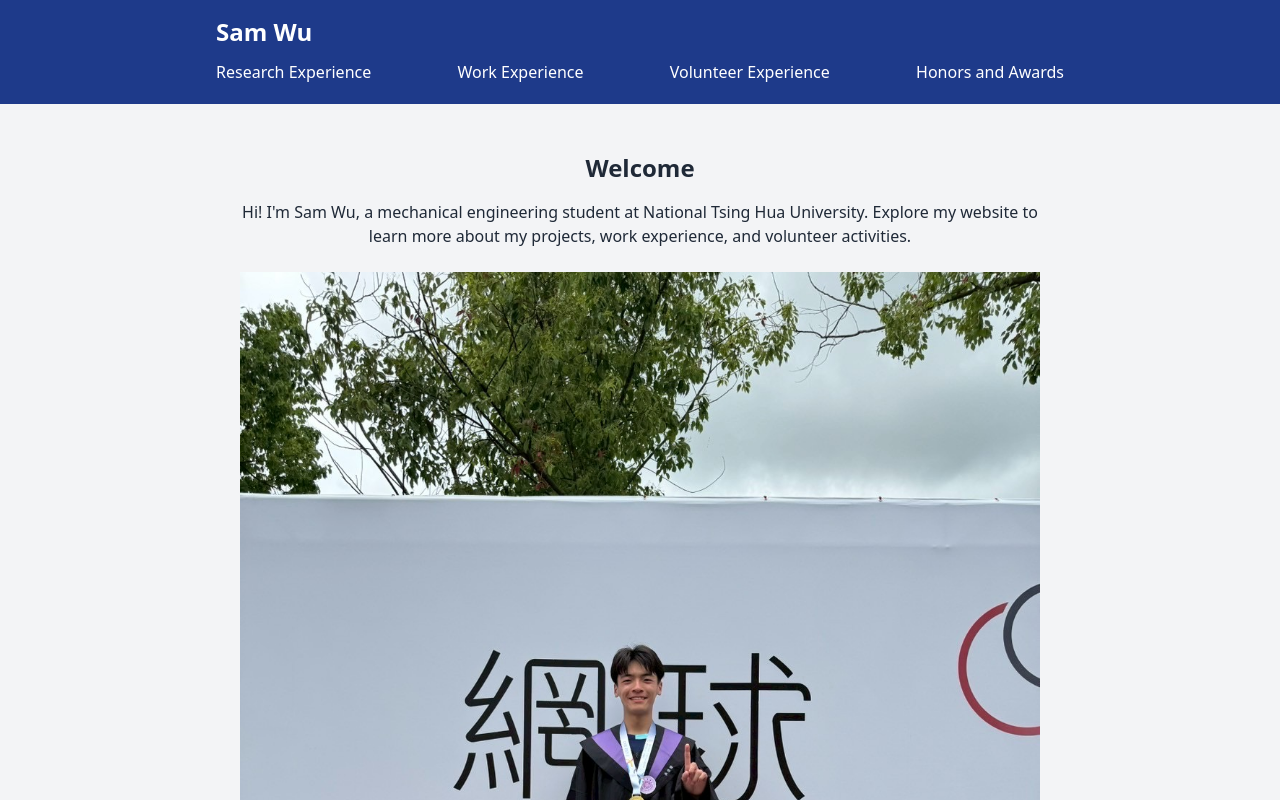
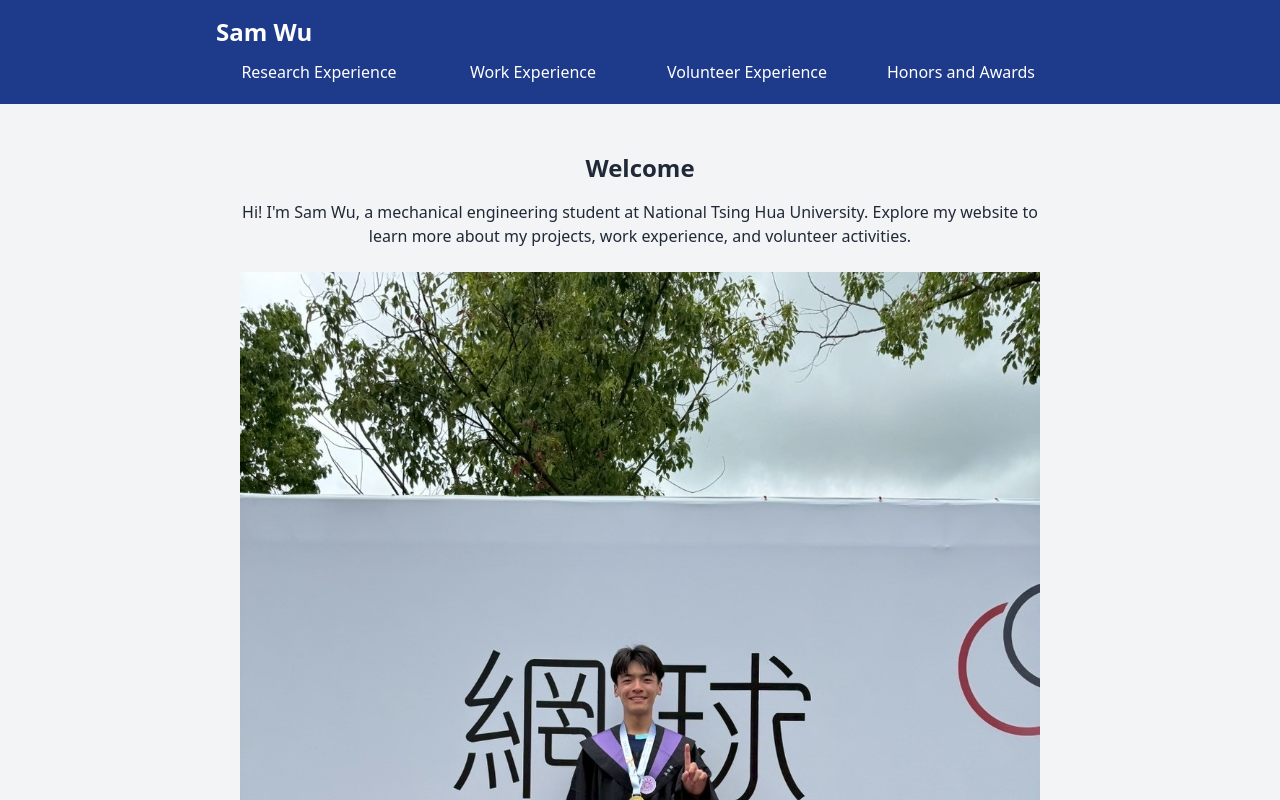
Before and after one commit to samwu0217/samwu0217.github.io, a plain HTML site: page index.html in a window 1280 px wide. Shown: the top 800 px of the page. Drawn offline with nearby package versions, Linux system fonts and the light colour scheme.

Commit message:
Update index.html

```diff
--- a/index.html
+++ b/index.html
@@ -16,7 +16,7 @@
       </svg>
     </button>
   </div>
-  <nav class="hidden md:flex max-w-4xl mx-auto px-6 flex-wrap justify-between gap-x-6 text-sm md:text-base mt-4 md:mt-2 md:flex-row flex-col text-center" id="menu">
+  <nav class="hidden md:grid grid-cols-4 max-w-4xl mx-auto px-6 text-sm md:text-base mt-4 md:mt-2 text-center gap-2" id="menu">
   <a href="projects.html" class="hover:underline block py-1">Research Experience</a>
   <a href="experience.html" class="hover:underline block py-1">Work Experience</a>
   <a href="volunteer.html" class="hover:underline block py-1">Volunteer Experience</a>
```
